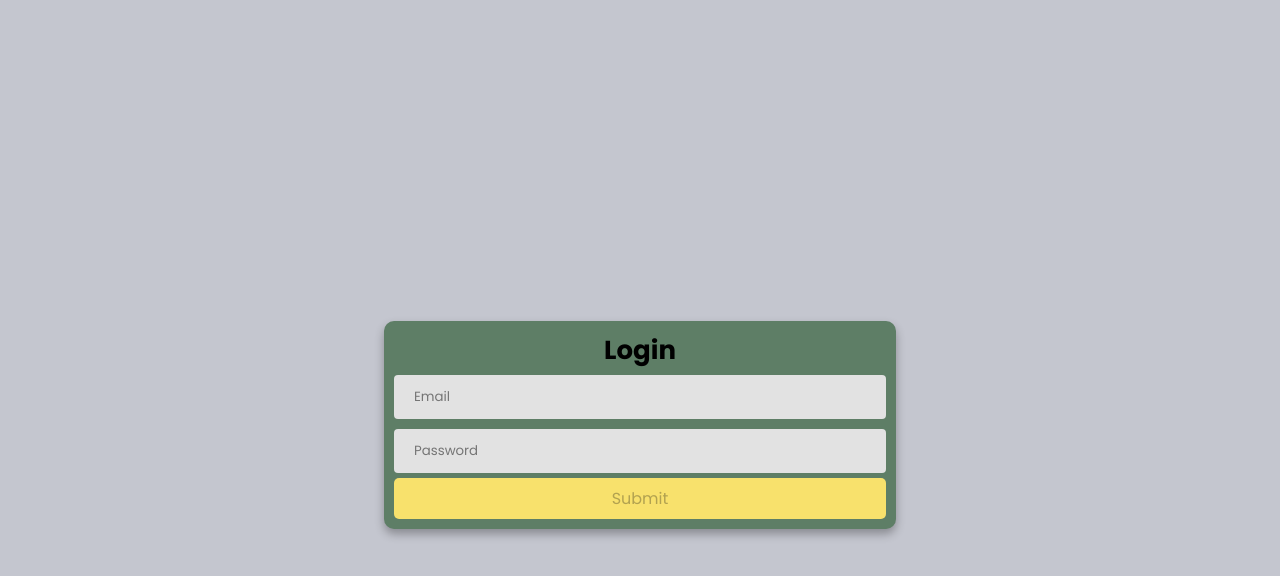
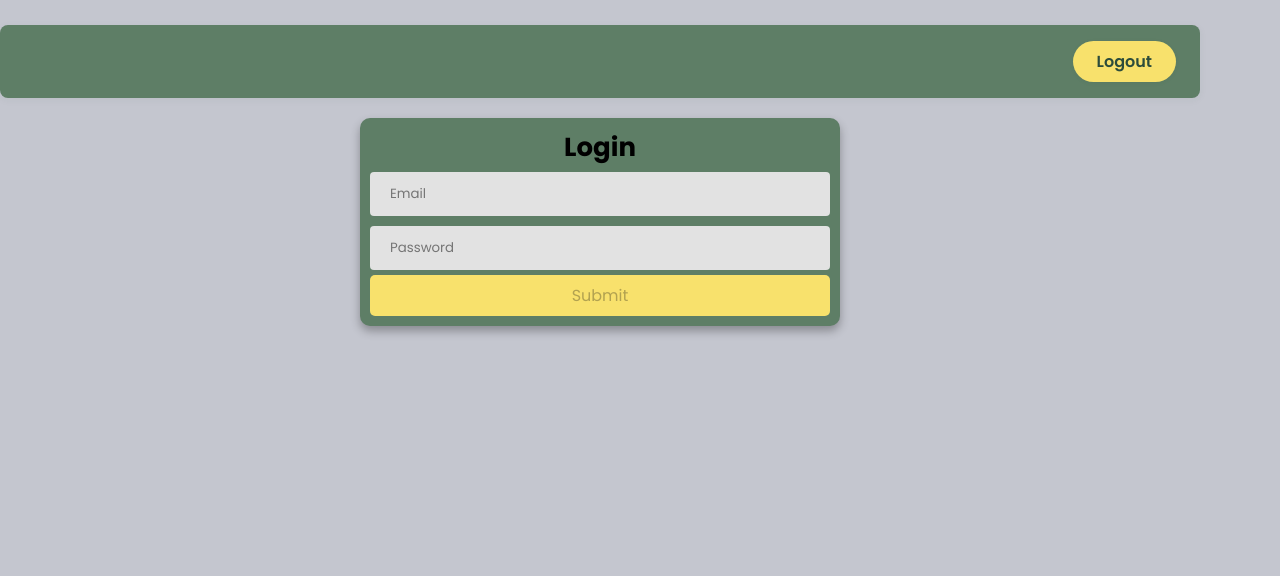
Before and after one commit to kilofafeure/AngularNetGradioTest, an Angular app in the folder AngularNetGradioTest/angularnetgradiotest.client/: page /login in a window 1280 px wide. Shown: the top 576 px of the page. Built offline with nearby package versions, Linux system fonts and the light colour scheme.

Commit message:
header component

```diff
--- a/AngularNetGradioTest/angularnetgradiotest.client/src/app/app.component.css
+++ b/AngularNetGradioTest/angularnetgradiotest.client/src/app/app.component.css
@@ -1,14 +1,18 @@
 :host {
-    max-width: 1280px;
-    padding: 2rem;
-    text-align: center;
+  max-width: 1200px;
+  padding: 2rem;
+  text-align: center;
 }
 
-th, td {
-    padding-left: 1rem;
-    padding-right: 1rem;
+.app-container {
+  max-width: 1200px;
+  display: flex;
+  flex-direction: column;
+  min-height: 100vh;
 }
 
-table {
-    margin: 0 auto;
+.main-content {
+  flex: 1;
+  padding-top: 10px;
+  padding-bottom: 10px;
 }
--- a/AngularNetGradioTest/angularnetgradiotest.client/src/app/app.component.html
+++ b/AngularNetGradioTest/angularnetgradiotest.client/src/app/app.component.html
@@ -1,4 +1,6 @@
-
-<div>
-  <router-outlet></router-outlet>
+<div class="app-container">
+  <app-header></app-header>
+  <main class="main-content">
+    <router-outlet></router-outlet>
+  </main>
 </div>
--- a/AngularNetGradioTest/angularnetgradiotest.client/src/app/app.component.ts
+++ b/AngularNetGradioTest/angularnetgradiotest.client/src/app/app.component.ts
@@ -1,11 +1,12 @@
 import { Component } from '@angular/core';
 import { RouterModule } from '@angular/router';
+import { HeaderComponent } from './components/header/header.component';
 
 @Component({
     selector: 'app-root',
     templateUrl: './app.component.html',
     styleUrl: './app.component.css',
-    imports: [ RouterModule ]
+    imports: [RouterModule, HeaderComponent ]
 })
 export class AppComponent
 {
--- /dev/null
+++ b/AngularNetGradioTest/angularnetgradiotest.client/src/app/components/header/header.component.css
@@ -0,0 +1,39 @@
+/* CABECERA */
+.header {
+  display: flex;
+  flex-direction: row;
+  justify-content: space-between;
+  align-items: center;
+  padding: 16px 24px;
+  background: var(--primary);
+  color: var(--white);
+  border-radius: 8px;
+  box-shadow: 0 2px 8px rgba(44, 76, 59, 0.05);
+  box-sizing: border-box;
+  margin: 0 auto;
+}
+
+/* TÍTULO */
+.header-title {
+  font-size: 1.4rem;
+  font-weight: 600;
+  letter-spacing: 1px;
+}
+
+/* BOTÓN LOGOUT */
+.header-logout-btn {
+  background: var(--secondary);
+  color: var(--primary-dark);
+  border: none;
+  padding: 8px 24px;
+  border-radius: 24px;
+  font-weight: 600;
+  font-size: 1rem;
+  transition: background 0.2s, color 0.2s;
+  box-shadow: 0 1px 4px rgba(44, 76, 59, 0.08);
+}
+
+  .header-logout-btn:hover {
+    background: var(--secondary-dark);
+    color: var(--primary-hover);
+  }
--- /dev/null
+++ b/AngularNetGradioTest/angularnetgradiotest.client/src/app/components/header/header.component.html
@@ -0,0 +1,4 @@
+<header class="header">
+  <span class="header-title"></span>
+  <button class="header-logout-btn" (click)="logout()">Logout</button>
+</header>
--- /dev/null
+++ b/AngularNetGradioTest/angularnetgradiotest.client/src/app/components/header/header.component.ts
@@ -0,0 +1,16 @@
+import { Component } from '@angular/core';
+import { AuthService } from '../../services/auth/auth.service';
+
+@Component({
+  selector: 'app-header',
+  templateUrl: './header.component.html',
+  styleUrl: './header.component.css',
+  standalone: true,
+})
+export class HeaderComponent {
+  constructor(private authService: AuthService) { }
+
+  logout() {
+    this.authService.logout();
+  }
+}
--- a/AngularNetGradioTest/angularnetgradiotest.client/src/app/pages/login/login.component.css
+++ b/AngularNetGradioTest/angularnetgradiotest.client/src/app/pages/login/login.component.css
@@ -3,7 +3,6 @@
 }
 
 :host {
-  height: 100vh;
   display: flex;
   align-items: center;
   justify-content: center;
--- a/AngularNetGradioTest/angularnetgradiotest.client/src/app/pages/weatherforecast/weatherforecast.component.css
+++ b/AngularNetGradioTest/angularnetgradiotest.client/src/app/pages/weatherforecast/weatherforecast.component.css
@@ -1,14 +1,6 @@
 
 :host {
   display: block;
-  width: 100%;
-}
-
-.wf-main-wrapper {
-  max-width: 1200px;
-  margin: 32px auto 0 auto;
-  width: 100%;
-  box-sizing: border-box;
 }
 
 .weatherforecast-container {
@@ -65,52 +57,3 @@ em {
   font-style: normal;
   font-weight: 500;
 }
-
-
-
-
-/* CABECERA */
-.wf-header {
-  width: 100%;
-  display: flex;
-  flex-direction: row;
-  justify-content: space-between;
-  align-items: center;
-  padding: 16px 24px;
-  background: var(--primary);
-  color: var(--white);
-  border-radius: 8px;
-  margin-bottom: 24px;
-  box-shadow: 0 2px 8px rgba(44, 76, 59, 0.05);
-  box-sizing: border-box;
-}
-
-/* TÍTULO */
-.wf-title {
-  font-size: 1.4rem;
-  font-weight: 600;
-  letter-spacing: 1px;
-}
-
-/* BOTÓN LOGOUT */
-.wf-logout-btn {
-  background: var(--secondary);
-  color: var(--primary-dark);
-  border: none;
-  padding: 8px 24px;
-  border-radius: 24px;
-  font-weight: 600;
-  font-size: 1rem;
-  transition: background 0.2s, color 0.2s;
-  box-shadow: 0 1px 4px rgba(44, 76, 59, 0.08);
-}
-
-  .wf-logout-btn:hover {
-    background: var(--secondary-dark);
-    color: var(--primary-hover);
-  }
-
-/* OPCIONAL: el contenedor del contenido para que no sea flex horizontal si hay un flex global */
-.weatherforecast-container {
-  width: 100%;
-}
--- a/AngularNetGradioTest/angularnetgradiotest.client/src/app/pages/weatherforecast/weatherforecast.component.html
+++ b/AngularNetGradioTest/angularnetgradiotest.client/src/app/pages/weatherforecast/weatherforecast.component.html
@@ -1,10 +1,3 @@
-<div class="wf-main-wrapper">
-
-  <header class="wf-header">
-    <span class="wf-title"></span>
-    <button class="wf-logout-btn" (click)="logout()">Logout</button>
-  </header>
-
 <div class="weatherforecast-container">
   <h1 id="tableLabel">Weather forecast</h1>
   <p>This component demonstrates fetching data from the server.</p>
@@ -40,4 +33,3 @@
     }
   </div>
 </div>
-</div>
```
Lines whose indentation alone changed are shown as unchanged.
